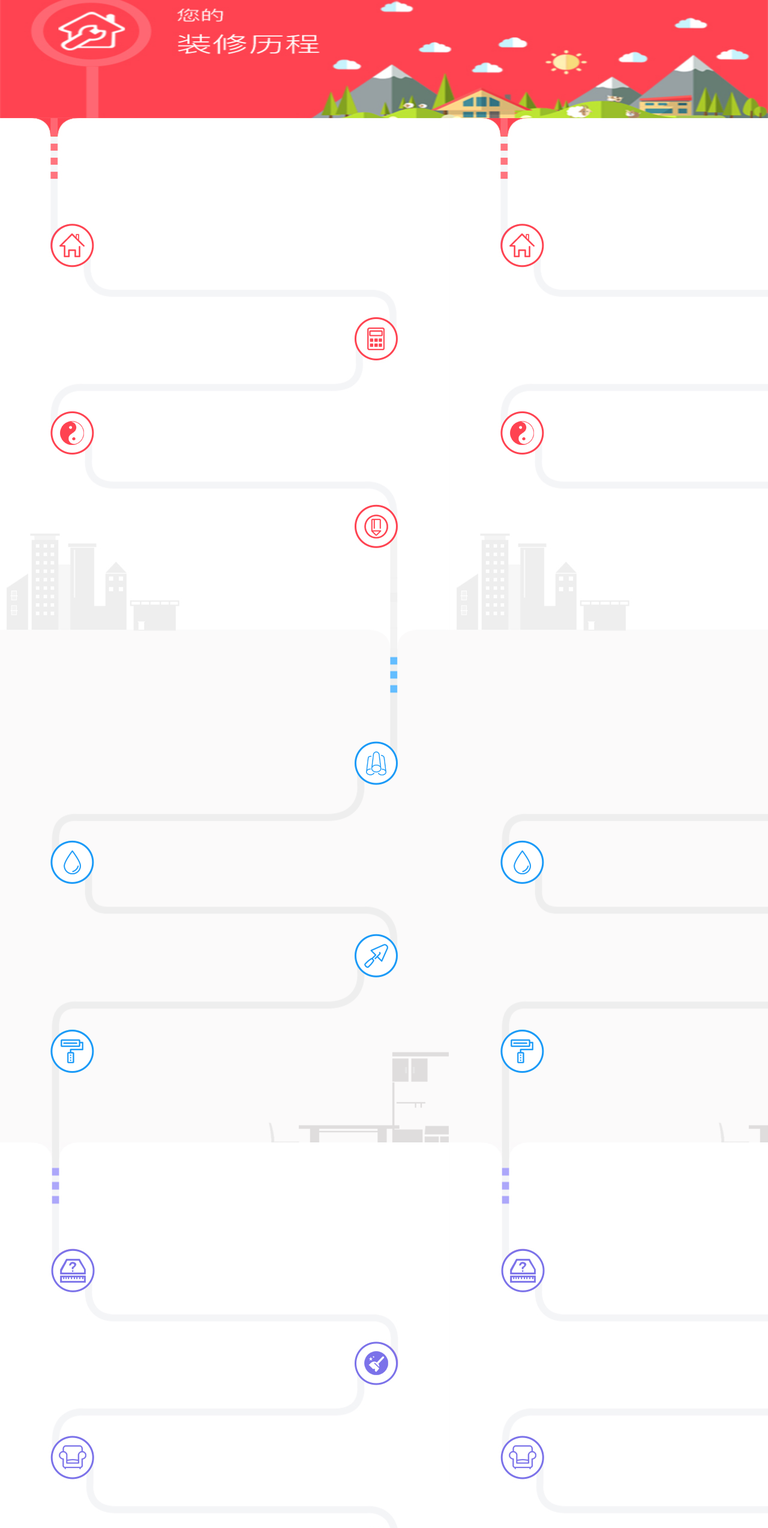
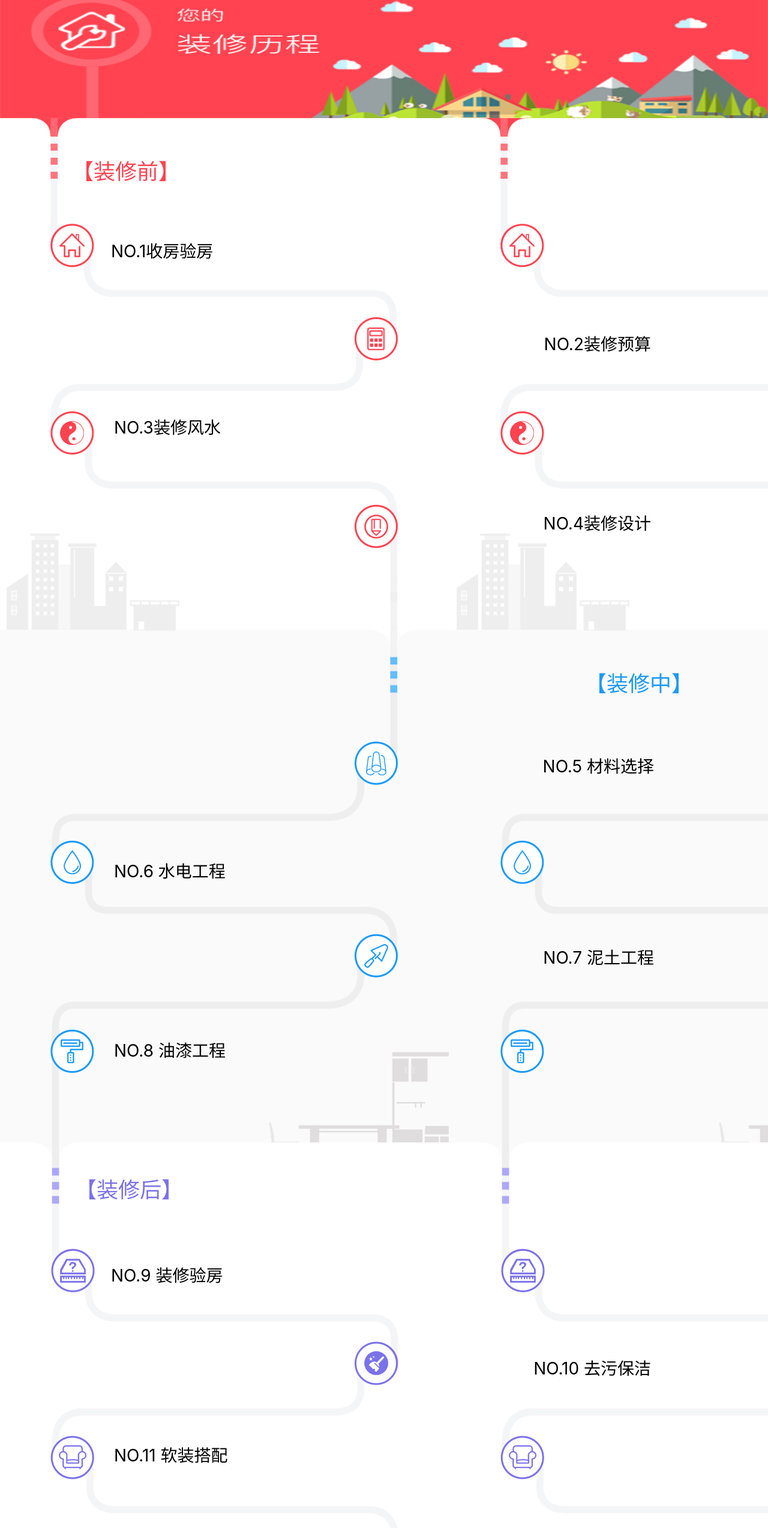
Before and after one commit to LanHaoYu/my_fxs, a Vue app: page /zpssss in a window 1280 px wide. Shown: the part 184-2732 px from the top of the page at 60% size. Built offline with nearby package versions, Linux system fonts and the light colour scheme.

Commit message:
房屋流程完毕！

```diff
--- a/src/views/zpssss.vue
+++ b/src/views/zpssss.vue
@@ -1,7 +1,7 @@
 <!--
  * @Author: your name
  * @Date: 2021-08-25 08:31:37
- * @LastEditTime: 2021-08-25 08:31:39
+ * @LastEditTime: 2021-08-25 21:19:55
  * @LastEditors: Please set LastEditors
  * @Description: In User Settings Edit
  * @FilePath: \my_fxs\src\views\zpssss.vue
@@ -45,16 +45,53 @@
         </div>
         <!-- 环形图 -->
         <div class="zps_hx1">
-
+            <div class="zxq">【装修前】</div>
+            <div class="sfyf">NO.1收房验房</div>
+            <div class="sfyf1">NO.2装修预算</div>
+            <div class="sfyf2">NO.3装修风水</div>
+            <div class="sfyf3">NO.4装修设计</div>
         </div>
         <!-- 环形图 -->
         <div class="zps_hx2">
-
+            <div class="zxq1">【装修中】</div>
+            <div class="sfyf4">NO.5 材料选择</div>
+            <div class="sfyf5">NO.6 水电工程</div>
+            <div class="sfyf6">NO.7 泥土工程</div>
+            <div class="sfyf7">NO.8 油漆工程</div>
         </div>
         <!-- 环形图 -->
         <div class="zps_hx3">
+            <div class="zxq2">【装修后】</div>
+            <div class="sfyf8">NO.9 装修验房</div>
+            <div class="sfyf9">NO.10 去污保洁</div>
+            <div class="sfyf10">NO.11 软装搭配</div>
+            <div class="sfyf11">NO.12 家居生活</div>
+        </div>
+        <div style="width:100%;height:20px;background:#eaeaea;"></div>
+        <!-- 房子介绍 -->
+        <div class="info">
+           房先森互联网家装有别于传统装修公司与其他装修中
+            介平台,以自营模式整合设计师与项目经理,杜绝项目转
+            包外包,利用互联网将工地进行在线全景直播,通过去中
+            间环节,提供装修套餐 + 各性化定制服务。
+        </div>
+           <div style="width:100%;height:20px;background:#eaeaea;"></div>
+           <!-- 服务热线 -->
+           <div class="fu">
+               <p><i class="iconfont icon-hot-line green" style="color:#39c894; font-size: 25px;"></i><span>服务热线:400-9977-658</span></p>
 
            </div>
+           <!-- 触摸板 -->
+           <div class="chumo">
+               <ul>
+                   <li style="color:#39c894">触摸版</li>
+                   <li>电脑版</li>
+                   <li>关于我们</li>
+                   <li>联系我们</li>
+
+               </ul>
+           </div>
+           <img src="../../public/quoten_bottom.png" alt="" style="background:#666666;width:100%;height:91px;">
     </div>
 </template>
 
@@ -73,6 +110,35 @@ export default {
 };
 </script>
 <style  scoped>
+.chumo ul{
+    width: 100%;
+    height: 50px;
+    display: flex;
+    justify-content: space-around;
+    font-size: 25px;
+    margin-top: 30px;
+}
+
+.fu{
+    width: 100%;
+    height: 100px;
+    text-align: center;
+    line-height: 100px;
+    font-size: 25px;
+}
+.info {
+
+  width: 100%;
+  height: 250px;
+  padding: 30px;
+  box-sizing: border-box;
+  color: #999999;
+  font-size: 25px;
+  text-indent: 2em;
+  line-height: 45px;
+
+}
+
 .zps {
   width: 100%;
   height: 100%;
@@ -102,30 +168,135 @@ export default {
   align-items: center;
   justify-content: center;
 }
-.zps_zx{
+.zps_zx {
   font-size: 25px;
   padding-top: 30px;
   box-sizing: border-box;
 }
-.zps_hx1{
+.zps_hx1 {
   width: 100%;
   height: 854px;
   margin-top: -5px;
   position: relative;
   background-image: url("../../public/process2.jpg");
 }
-.zps_hx2{
+.zps_hx2 {
   width: 100%;
   height: 854px;
   /* margin-top: -5px; */
   position: relative;
   background-image: url("../../public/process3.png");
 }
-.zps_hx3{
+.zps_hx3 {
   width: 100%;
-    height: 854px;
+  height: 950px;
   /* margin-top: -5px; */
   position: relative;
   background-image: url("../../public/process4.jpg");
 }
+.zxq {
+  font-size: 36px;
+  color: #ff4351;
+  position: absolute;
+  top: 60px;
+  left: 120px;
+}
+.sfyf {
+  font-size: 28px;
+  color: #000;
+  position: absolute;
+  top: 200px;
+  left: 185px;
+}
+.sfyf1 {
+  font-size: 28px;
+  color: #000;
+  position: absolute;
+  top: 355px;
+  right: 195px;
+}
+.sfyf2 {
+  font-size: 28px;
+  color: #000;
+  position: absolute;
+  bottom: 320px;
+  left: 190px;
+}
+.sfyf3 {
+  font-size: 28px;
+  color: #000;
+  position: absolute;
+  bottom: 160px;
+  right: 195px;
+}
+.zxq1 {
+  font-size: 36px;
+  color: #1b9af7;
+  position: absolute;
+  top: 60px;
+  right: 125px;
+}
+.sfyf4 {
+  font-size: 28px;
+  color: #000;
+  position: absolute;
+  top: 205px;
+  right: 190px;
+}
+.sfyf5 {
+  font-size: 28px;
+  color: #000;
+  position: absolute;
+  top: 380px;
+  left: 190px;
+}
+.sfyf6 {
+  font-size: 28px;
+  color: #000;
+  position: absolute;
+  bottom: 290px;
+  right: 190px;
+}
+.sfyf7 {
+  font-size: 28px;
+  color: #000;
+  position: absolute;
+  bottom: 135px;
+  left: 190px;
+}
+.zxq2 {
+  font-size: 36px;
+  color: #7b72e9;
+  position: absolute;
+  top: 50px;
+  left: 125px;
+}
+.sfyf8 {
+  font-size: 28px;
+  color: #000;
+  position: absolute;
+  top: 200px;
+  left: 185px;
+}
+.sfyf9 {
+  font-size: 28px;
+  color: #000;
+  position: absolute;
+  top: 355px;
+  right: 195px;
+}
+.sfyf10 {
+  font-size: 28px;
+  color: #000;
+  position: absolute;
+  bottom: 410px;
+  left: 190px;
+}
+.sfyf11 {
+  font-size: 28px;
+  color: #000;
+  position: absolute;
+  bottom: 250px;
+  right: 195px;
+}
 </style>
```
Also changed, not shown: public/index.html (+8 -0 lines), src/App.vue (+8 -0 lines), 1 other file (tests, documents, lock files or other folders). Lines whose indentation alone changed are shown as unchanged.
